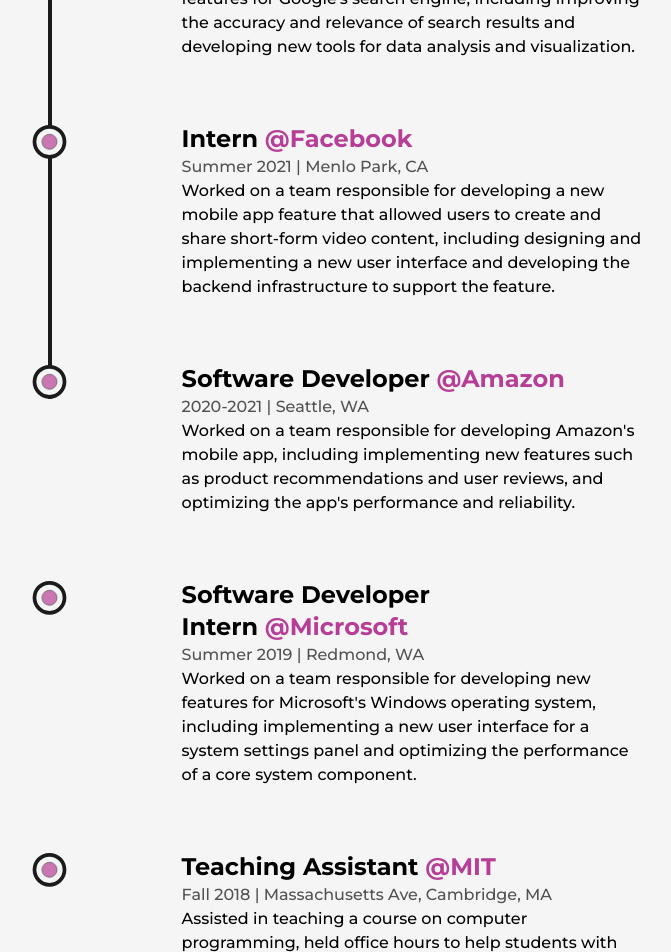
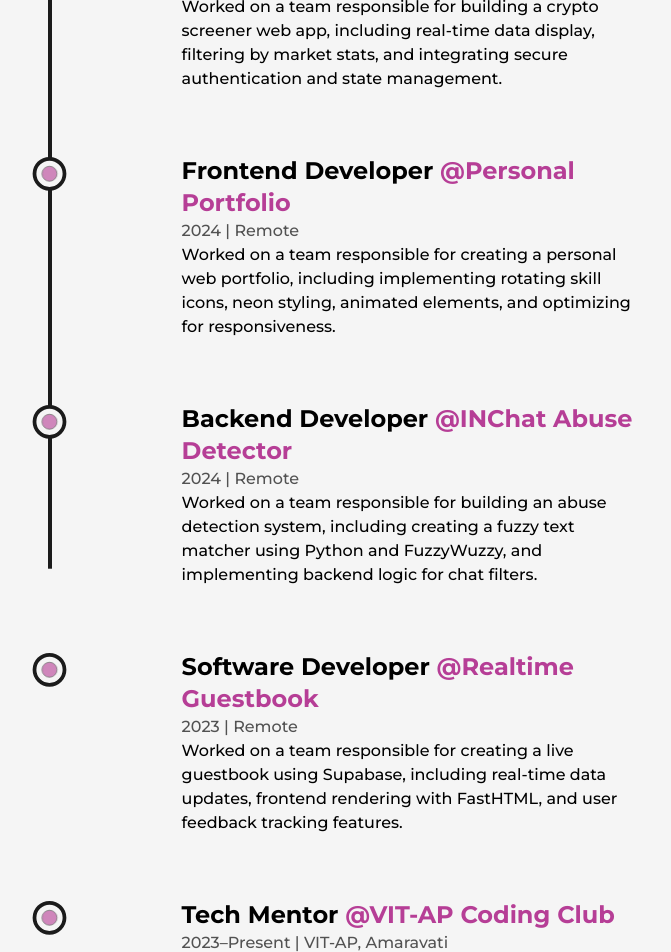
Before and after one commit to sujalkalra/sujalnextweb, a Next.js app: page /about in a window 1280 px wide. Shown: the part 2560-3512 px from the top of the page, without its empty margins (244-915 px from the left). Built offline with nearby package versions, Linux system fonts and the light colour scheme.

Commit message:
Update Experience.js

```diff
--- a/src/components/Experience.js
+++ b/src/components/Experience.js
@@ -46,44 +46,52 @@
             <motion.div style={{scaleY: scrollYProgress}} className='absolute left-9 top-0 w-[4px] h-full bg-dark origin-top dark:bg-light md:w-[2px] md:left-[30px] xs:left-[20px]'/>
                 <ul className='w-full flex flex-col items-start justify-between ml-4 xs:ml-2'>
                     <Details
-                        position="Software Engineer"
-                        company="Google"
-                        companyLink="www.google.com"
-                        time="2022-Present"
-                        address="Mountain View, CA"
-                        work="Worked on a team responsible for developing new features for Google's search engine, including improving the accuracy and relevance of search results and developing new tools for data analysis and visualization."
+                        position="Full Stack Developer"
+                        company="Crypto Screener"
+                        companyLink="https://github.com/sujalkalra"
+                        time="2024–Present"
+                        address="Remote"
+                        work="Worked on a team responsible for building a crypto screener web app, including real-time data display, filtering by market stats, and integrating secure authentication and state management."
                     />
                     <Details
-                        position="Intern"
-                        company="Facebook"
-                        companyLink="www.facebook.com"
-                        time="Summer 2021"
-                        address="Menlo Park, CA"
-                        work="Worked on a team responsible for developing a new mobile app feature that allowed users to create and share short-form video content, including designing and implementing a new user interface and developing the backend infrastructure to support the feature."
+                        position="Frontend Developer"
+                        company="Personal Portfolio"
+                        companyLink="https://github.com/sujalkalra"
+                        time="2024"
+                        address="Remote"
+                        work="Worked on a team responsible for creating a personal web portfolio, including implementing rotating skill icons, neon styling, animated elements, and optimizing for responsiveness."
+                    />
+                    <Details
+                        position="Backend Developer"
+                        company="INChat Abuse Detector"
+                        companyLink="https://github.com/sujalkalra"
+                        time="2024"
+                        address="Remote"
+                        work="Worked on a team responsible for building an abuse detection system, including creating a fuzzy text matcher using Python and FuzzyWuzzy, and implementing backend logic for chat filters."
                     />
                     <Details
                         position="Software Developer"
-                        company="Amazon"
-                        companyLink="www.amazon.com"
-                        time="2020-2021"
-                        address="Seattle, WA"
-                        work="Worked on a team responsible for developing Amazon's mobile app, including implementing new features such as product recommendations and user reviews, and optimizing the app's performance and reliability."
+                        company="Realtime Guestbook"
+                        companyLink="https://github.com/sujalkalra"
+                        time="2023"
+                        address="Remote"
+                        work="Worked on a team responsible for creating a live guestbook using Supabase, including real-time data updates, frontend rendering with FastHTML, and user feedback tracking features."
                     />
                     <Details
-                        position="Software Developer Intern"
-                        company="Microsoft"
-                        companyLink="www.microsoft.com"
-                        time="Summer 2019"
-                        address="Redmond, WA"
-                        work="Worked on a team responsible for developing new features for Microsoft's Windows operating system, including implementing a new user interface for a system settings panel and optimizing the performance of a core system component."
+                        position="Tech Mentor"
+                        company="VIT-AP Coding Club"
+                        companyLink="https://www.linkedin.com/in/sujal-kalra-660190252/"
+                        time="2023–Present"
+                        address="VIT-AP, Amaravati"
+                        work="Assisted students in learning DSA and Python, held sessions on core CS concepts, and guided juniors on building projects and preparing for coding contests and technical interviews."
                     />
                     <Details
-                        position="Teaching Assistant"
-                        company="MIT"
-                        companyLink="www.mit.edu"
-                        time="Fall 2018"
-                        address="Massachusetts Ave, Cambridge, MA"
-                        work="Assisted in teaching a course on computer programming, held office hours to help students with assignments, and graded exams and assignments."
+                        position="Award Winner"
+                        company="Inter-University Contest"
+                        companyLink="https://www.linkedin.com/in/sujal-kalra-660190252/"
+                        time="2024"
+                        address="VIT-AP, Amaravati"
+                        work="Won 2nd prize in an inter-university debugging contest, received the 'Fast Debugger' title for quickly resolving bugs under pressure, showcasing strong debugging and logic skills."
                     />
                 </ul>
             </div>
```
